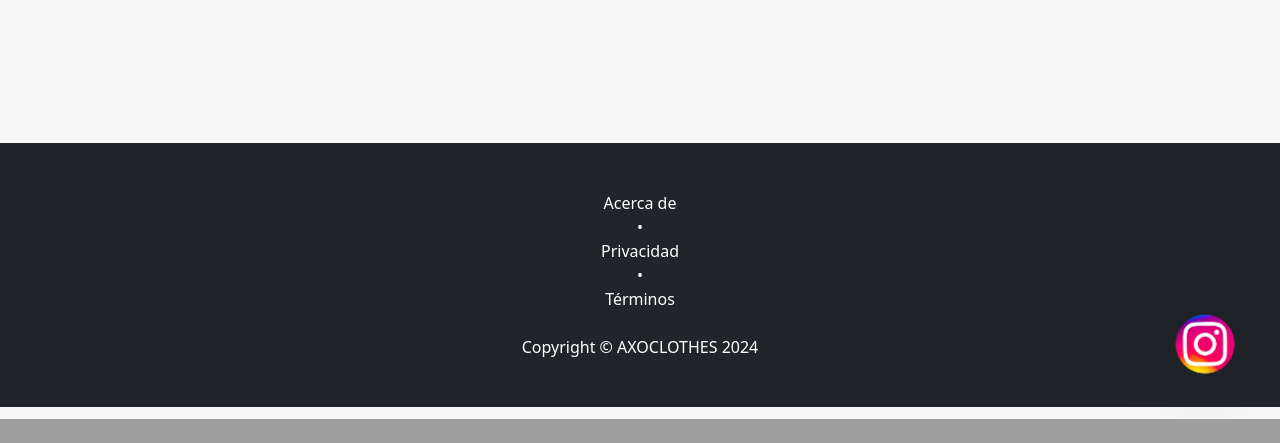
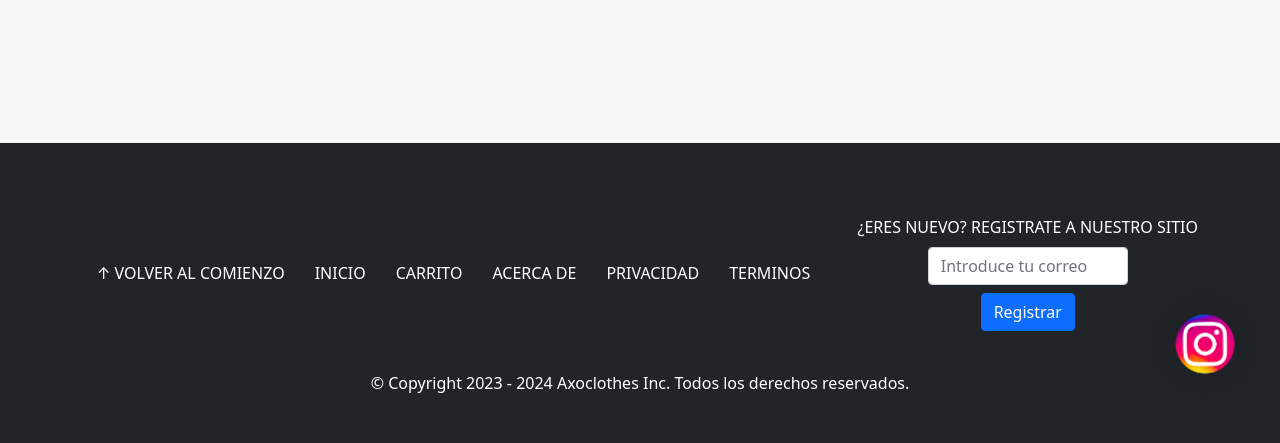
Before and after one commit to Defensor14/Axoclothes, a PHP site: page /AllProducts.php in a window 1280 px wide. Shown: the part 381-824 px from the top of the page. Before the commit the page ends 800 px from the top, so only its background shows below. Run offline with PHP 8.4, Linux system fonts and the light colour scheme; data that the repository does not hold is empty.

Commit message:
Update AllProducts.php
-NavMenu
-Footer

```diff
--- a/home/AllProducts.php
+++ b/home/AllProducts.php
@@ -46,15 +46,13 @@ $id = isset($_GET['id']) ? $_GET['id'] : '';
         <div id="logo">
             <img src="images/logo.svg">
         </div>
-        <a class="navbar-brand" href="index.html">AXOCLOTHES</a>
+        <a class="navbar-brand" href="index.php">AXOCLOTHES</a>
         <button class="navbar-toggler" type="button" data-bs-toggle="collapse"
             data-bs-target="#navbarSupportedContent" aria-controls="navbarSupportedContent" aria-expanded="false"
             aria-label="Toggle navigation"><span class="navbar-toggler-icon"></span></button>
 
             <ul class="menu">
                 <li><a href="index.php">Inicio</a></li>
-                <li><a href="inventario.php">Inventario</a></li>
-
                 <li class="dropdown">
                     <a href="AllProducts.php"class="dropbtn">Comprar</a>
                     <div class="dropdown-content">
@@ -71,12 +69,11 @@ $id = isset($_GET['id']) ? $_GET['id'] : '';
                     </div>
                 </li>
             </ul>
-
-        <form class="d-flex">
+            <form class="d-flex">
             <a  href="chekout.php" class="btn-carrioto" type="submit">
                 <i class="bi-cart-fill me-1"></i>
                 Carrito
-                <span id="num_cart" class="badge bg-secondary"><?php echo $num_cart; ?></span>
+                <span id="num_cart" class="badge bg-secondary"></span>
             </a>
         </form>
     </nav>
@@ -141,12 +138,27 @@ $id = isset($_GET['id']) ? $_GET['id'] : '';
         </div>
     </section>
     <!-- Footer-->
-    <footer class="py-5 bg-dark">
-        <div class="container">
-            <a href="aboutus.html"><p class="m-0 text-center enlaces-footer">Acerca de</p></a> <p class="m-0 text-center text-white">•</p>
-            <a href="policy.html"><p class="m-0 text-center enlaces-footer">Privacidad</p></a>    <p class="m-0 text-center text-white">•</p>
-            <a href="terms.html"><p class="m-0 text-center enlaces-footer">Términos</p></a> <br>
-            <p class="m-0 text-center text-white">Copyright &copy; AXOCLOTHES 2024</p>
+   <footer class="py-5 bg-dark">
+        <div class="container d-flex justify-content-between align-items-center">
+            <ul class="footer-menu mb-0 d-flex">
+                <li><a href="#" id="scrollToTop">↑ VOLVER AL COMIENZO</a></li>
+                <li><a href="Index.php">INICIO</a></li>
+                <li><a href="chekout.php">CARRITO</a></li>
+                <li><a href="aboutus.html">ACERCA DE</a></li>
+                <li><a href="policy.html">PRIVACIDAD</a></li>
+                <li><a href="terms.html">TERMINOS</a></li>
+            </ul>
+
+            <div class="signup-form text-center my-4">
+                <form class="d-inline-flex flex-column align-items-center">
+                    <p class="text-white mb-2">¿ERES NUEVO? REGISTRATE A NUESTRO SITIO</p>
+                    <input type="email" class="form-control mb-2" placeholder="Introduce tu correo" required>
+                    <button type="submit" class="btn btn-primary">Registrar</button>
+                </form>
+            </div>
+        </div>
+        <div class="container mt-3">
+            <p class="m-0 text-center text-white">© Copyright 2023 - 2024 Axoclothes Inc. Todos los derechos reservados.</p>
         </div>
     </footer>
     <!-- Bootstrap core JS-->
```
